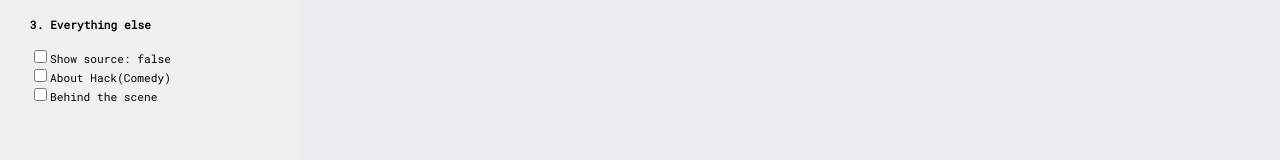
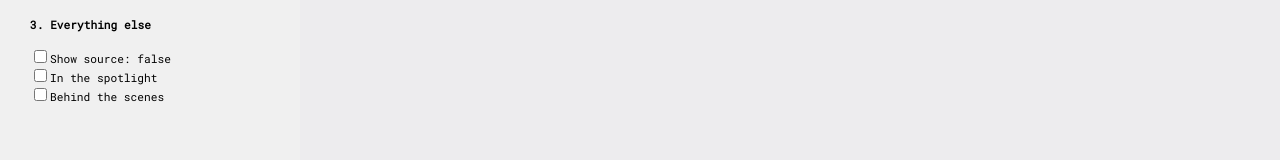
Before and after one commit to lanzhang76/hackcomedy, a Vue app: page / in a window 1280 px wide. Shown: the part 523-683 px from the top of the page. Built offline with nearby package versions, Linux system fonts and the light colour scheme.

Commit message:
everything else edit

```diff
--- a/src/App.vue
+++ b/src/App.vue
@@ -36,10 +36,10 @@
           <label>Show source: {{caption_wanted}}</label>
           <br />
           <input v-model="about" type="checkbox" />
-          <label>About Hack(Comedy)</label>
+          <label>In the spotlight</label>
           <br />
           <input v-model="credits" type="checkbox" />
-          <label>Behind the scene</label>
+          <label>Behind the scenes</label>
         </div>
         <div class="sub-item" id="credits">Lan Zhang | computational comedy | 2020</div>
       </div>
--- a/src/components/comModule.vue
+++ b/src/components/comModule.vue
@@ -9,9 +9,7 @@
     <div class="output_box">
       <p>
         <span v-for="({input, output},key) in conversationChain" :key="key">
-          <span style="color:#9770EA">
-            {{" " + input}}
-            <span style="color:black">{{output}}</span>
+          <span style="color:#9770EA">{{" " + input}<span style="color:black">{{output}}</span>
           </span>
         </span>
       </p>
```
